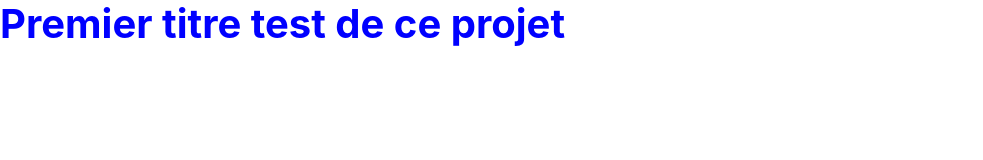
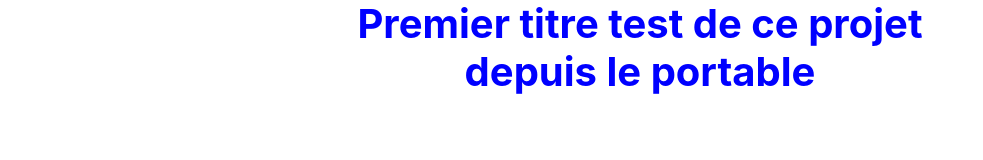
Before and after one commit to Jerome-Fromantin/JeromeFromantin_2_25032021, a plain HTML site: page index.html in a window 1280 px wide. Shown: the whole page, without its empty margins (0-983 px from the left). Drawn offline with nearby package versions, Linux system fonts and the light colour scheme.

Commit message:
Add files via upload

```diff
--- a/Style.css
+++ b/Style.css
@@ -1 +1 @@
-h1 {color: blue; font-weight: bold}
+h1 {color: blue; font-weight: bold; text-align: center}
--- a/index.html
+++ b/index.html
@@ -16,7 +16,7 @@
     </head>
     <body>
         <header>
-            <h1>Premier titre test de ce projet</h1>
+            <h1>Premier titre test de ce projet<br>depuis le portable</h1>
             <nav></nav>
         </header>
         <section>
```
